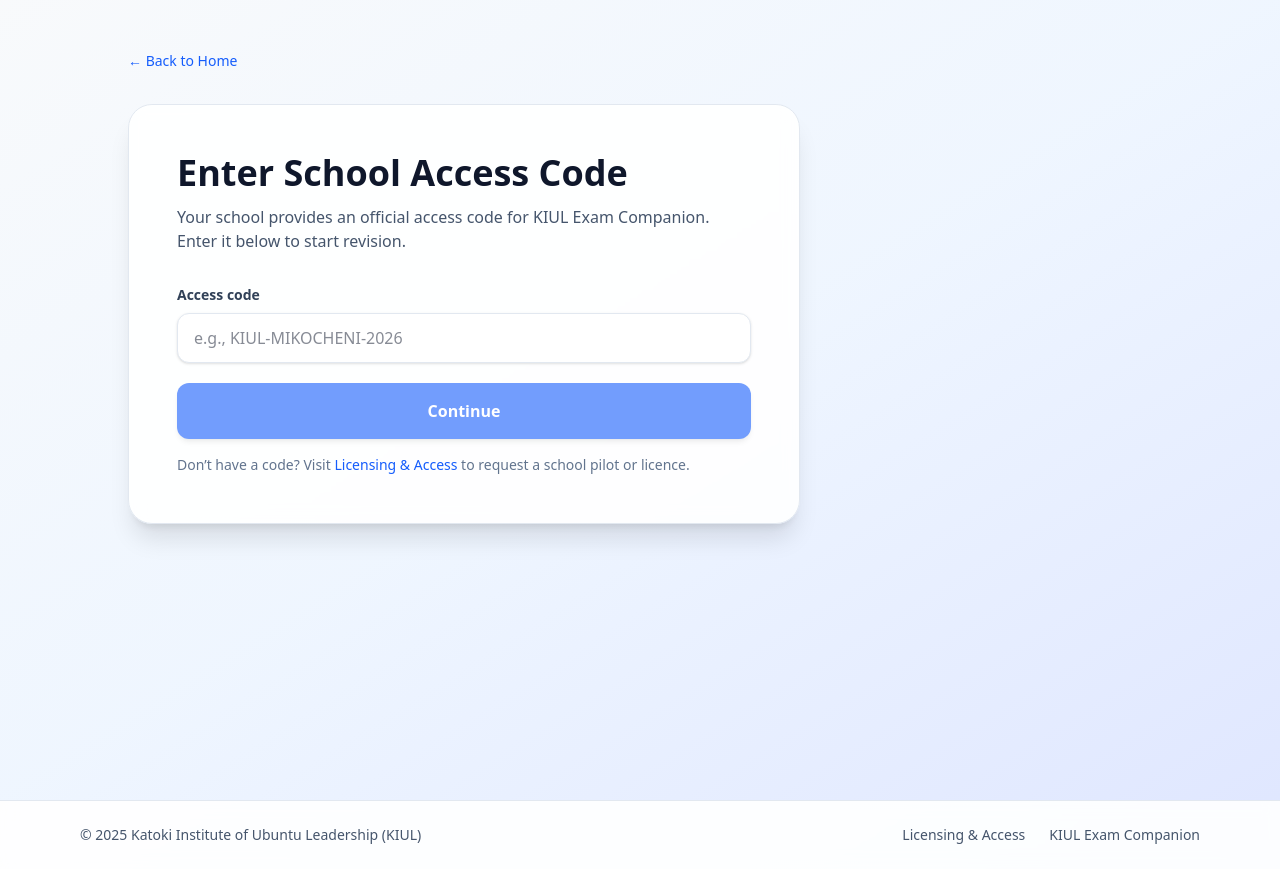
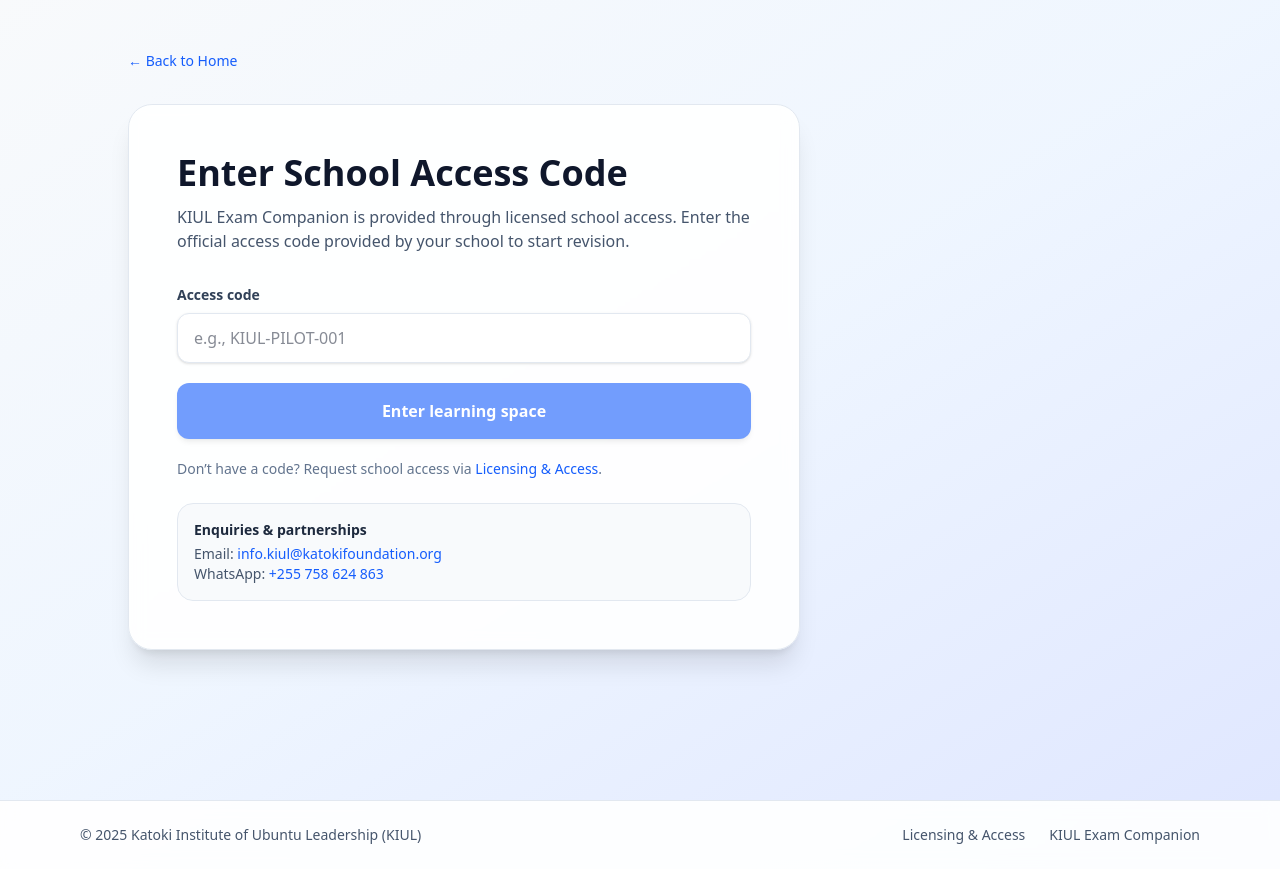
Before and after one commit to 2014Akamanzi/kiul-ss-revision, a Next.js app: page /access in a window 1280 px wide. Built offline with nearby package versions, Linux system fonts and the light colour scheme.

Commit message:
Add dedicated access code screen (/access) and enforce chat gating

```diff
--- a/src/app/access/page.tsx
+++ b/src/app/access/page.tsx
@@ -26,7 +26,6 @@
         return;
       }
 
-      // success: cookie set by server
       window.location.href = "/chat";
     } catch {
       setError("Network error. Please try again.");
@@ -49,18 +48,19 @@
           </h1>
 
           <p className="mt-3 text-slate-600">
-            Your school provides an official access code for KIUL Exam Companion.
-            Enter it below to start revision.
+            KIUL Exam Companion is provided through licensed school access. Enter the official
+            access code provided by your school to start revision.
           </p>
 
           <div className="mt-8">
             <label className="block text-sm font-semibold text-slate-700">
               Access code
             </label>
+
             <input
               value={code}
               onChange={(e) => setCode(e.target.value)}
-              placeholder="e.g., KIUL-MIKOCHENI-2026"
+              placeholder="e.g., KIUL-PILOT-001"
               className="mt-2 w-full rounded-xl border border-slate-200 bg-white px-4 py-3 text-slate-900 shadow-sm focus:outline-none focus:ring-2 focus:ring-blue-400"
             />
 
@@ -75,16 +75,42 @@
               disabled={!code.trim() || loading}
               className="mt-5 inline-flex w-full items-center justify-center rounded-xl bg-blue-600 px-8 py-4 text-white font-semibold shadow-md hover:bg-blue-700 transition disabled:opacity-60 disabled:cursor-not-allowed"
             >
-              {loading ? "Checking..." : "Continue"}
+              {loading ? "Checking..." : "Enter learning space"}
             </button>
 
-            <p className="mt-4 text-sm text-slate-500">
-              Don’t have a code? Visit{" "}
-              <Link href="/licensing" className="text-blue-600 hover:underline font-medium">
-                Licensing &amp; Access
-              </Link>{" "}
-              to request a school pilot or licence.
-            </p>
+            <div className="mt-5 text-sm text-slate-600">
+              <p className="text-slate-500">
+                Don’t have a code? Request school access via{" "}
+                <Link href="/licensing" className="text-blue-600 hover:underline font-medium">
+                  Licensing &amp; Access
+                </Link>
+                .
+              </p>
+            </div>
+
+            <div className="mt-6 rounded-2xl border border-slate-200 bg-slate-50 p-4 text-sm">
+              <p className="font-semibold text-slate-800">Enquiries & partnerships</p>
+              <p className="mt-1 text-slate-600">
+                Email:{" "}
+                <a
+                  href="mailto:info.kiul@katokifoundation.org"
+                  className="text-blue-600 hover:underline font-medium"
+                >
+                  info.kiul@katokifoundation.org
+                </a>
+              </p>
+              <p className="text-slate-600">
+                WhatsApp:{" "}
+                <a
+                  href="https://wa.me/255758624863"
+                  className="text-blue-600 hover:underline font-medium"
+                  target="_blank"
+                  rel="noopener noreferrer"
+                >
+                  +255 758 624 863
+                </a>
+              </p>
+            </div>
           </div>
         </div>
       </div>
--- a/src/app/api/access/route.ts
+++ b/src/app/api/access/route.ts
@@ -3,15 +3,6 @@
 const COOKIE_NAME = "kiul_access";
 const COOKIE_VALUE = "ok";
 
-/**
- * Access codes (MVP)
- * ------------------
- * For MVP we store allowed codes in an environment variable:
- *   KIUL_ACCESS_CODES="CODE1,CODE2,CODE3"
- *
- * Example:
- *   KIUL_ACCESS_CODES="KIUL-PILOT-001,KIUL-MIKOCHENI-2026"
- */
 function getAllowedCodes(): string[] {
   const raw = process.env.KIUL_ACCESS_CODES || "";
   return raw
@@ -29,15 +20,12 @@
   }
 
   const allowed = getAllowedCodes();
-  const ok = allowed.includes(code);
-
-  if (!ok) {
+  if (!allowed.includes(code)) {
     return NextResponse.json({ error: "Invalid access code." }, { status: 401 });
   }
 
   const res = NextResponse.json({ ok: true });
 
-  // Set cookie for 30 days
   res.cookies.set({
     name: COOKIE_NAME,
     value: COOKIE_VALUE,
@@ -45,7 +33,7 @@
     sameSite: "lax",
     secure: process.env.NODE_ENV === "production",
     path: "/",
-    maxAge: 60 * 60 * 24 * 30,
+    maxAge: 60 * 60 * 24 * 30, // 30 days
   });
 
   return res;
--- a/src/middleware.ts
+++ b/src/middleware.ts
@@ -1,5 +1,5 @@
+import type { NextRequest } from "next/server";
 import { NextResponse } from "next/server";
-import type { NextRequest } from "next/server";
 
 const COOKIE_NAME = "kiul_access";
 const COOKIE_VALUE = "ok";
@@ -7,7 +7,7 @@
 export function middleware(req: NextRequest) {
   const { pathname } = req.nextUrl;
 
-  // Protect only /chat for now
+  // protect chat only
   if (pathname.startsWith("/chat")) {
     const cookie = req.cookies.get(COOKIE_NAME)?.value;
 
@@ -21,7 +21,6 @@
   return NextResponse.next();
 }
 
-// Ensure middleware runs on /chat only (fast + safe)
 export const config = {
   matcher: ["/chat/:path*"],
 };
```
